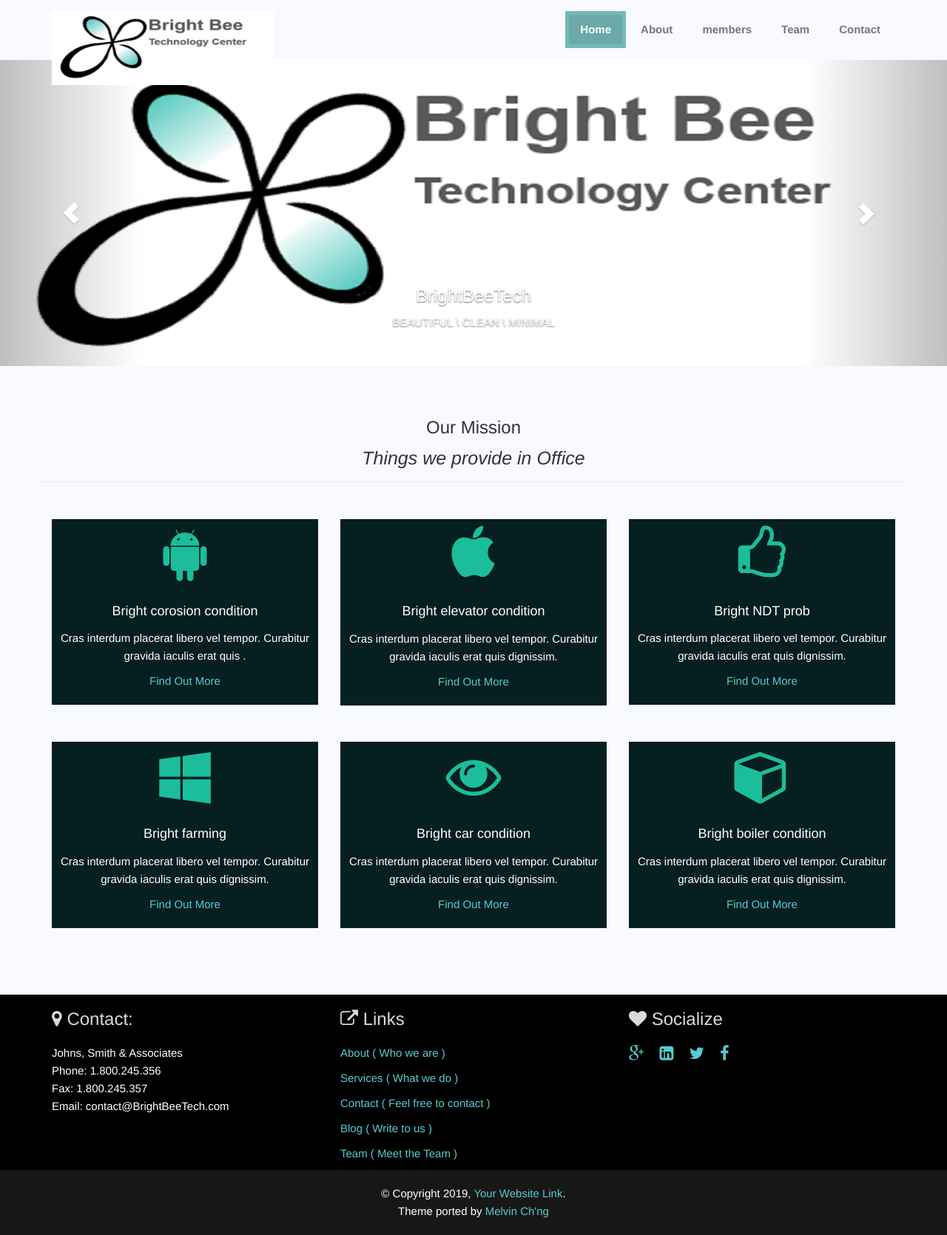
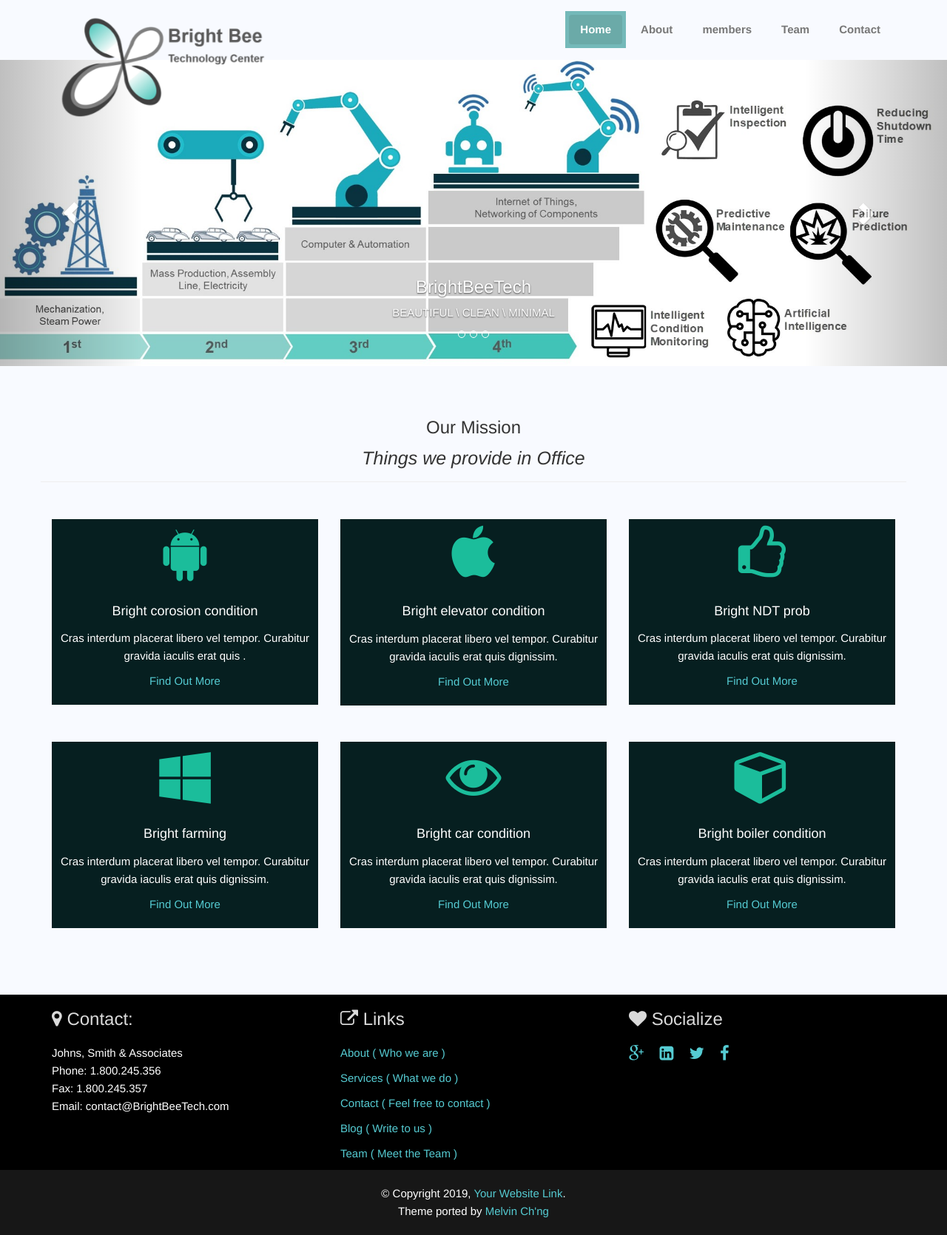
Before and after one commit to BrightBeeTech/BrightBeeTech.github.io, a Jekyll site: the page built from index.html, in a window 1280 px wide. Shown: the whole page at 74% size. Built offline with Jekyll 4.4.1, drawn with Linux system fonts in a browser that asks for light colours.

Commit message:
updated logo Rev-01

```diff
--- a/_includes/header.html
+++ b/_includes/header.html
@@ -10,7 +10,7 @@
       <span class="icon-bar"></span>
     </button>
 
-    <a class="navbar-brand wow fadeInDownBig" href="index.html"><img class="office-logo" src="../assets/img/slider/Office.png" alt="Office"></a>
+    <a class="navbar-brand wow fadeInDownBig" href="index.html"><img class="office-logo" src="../assets/img/slider/logo-01.png" alt="Office"></a>
   </div>
 
   <div id="navbar-spy" class="collapse navbar-collapse navbar-responsive-collapse">
--- a/_layouts/home_style.html
+++ b/_layouts/home_style.html
@@ -33,7 +33,7 @@
 
                         <!-- Begin Slide 2 -->
                         <div class="item">
-                            <img src="../assets/img/slider/Office.png" height="400" alt="Image of second carousel">
+                            <img src="../assets/img/slider/Slide-1.jpg" height="400" alt="Image of second carousel">
                             <div class="carousel-caption">
                                 <h3 class="carousel-title hidden-xs">BrightBeeTech</h3>
                                 <p class="carousel-body">BEAUTIFUL \ CLEAN \ MINIMAL</p>
```
Also changed, not shown: assets/img/slider/logo-01.png (added).
